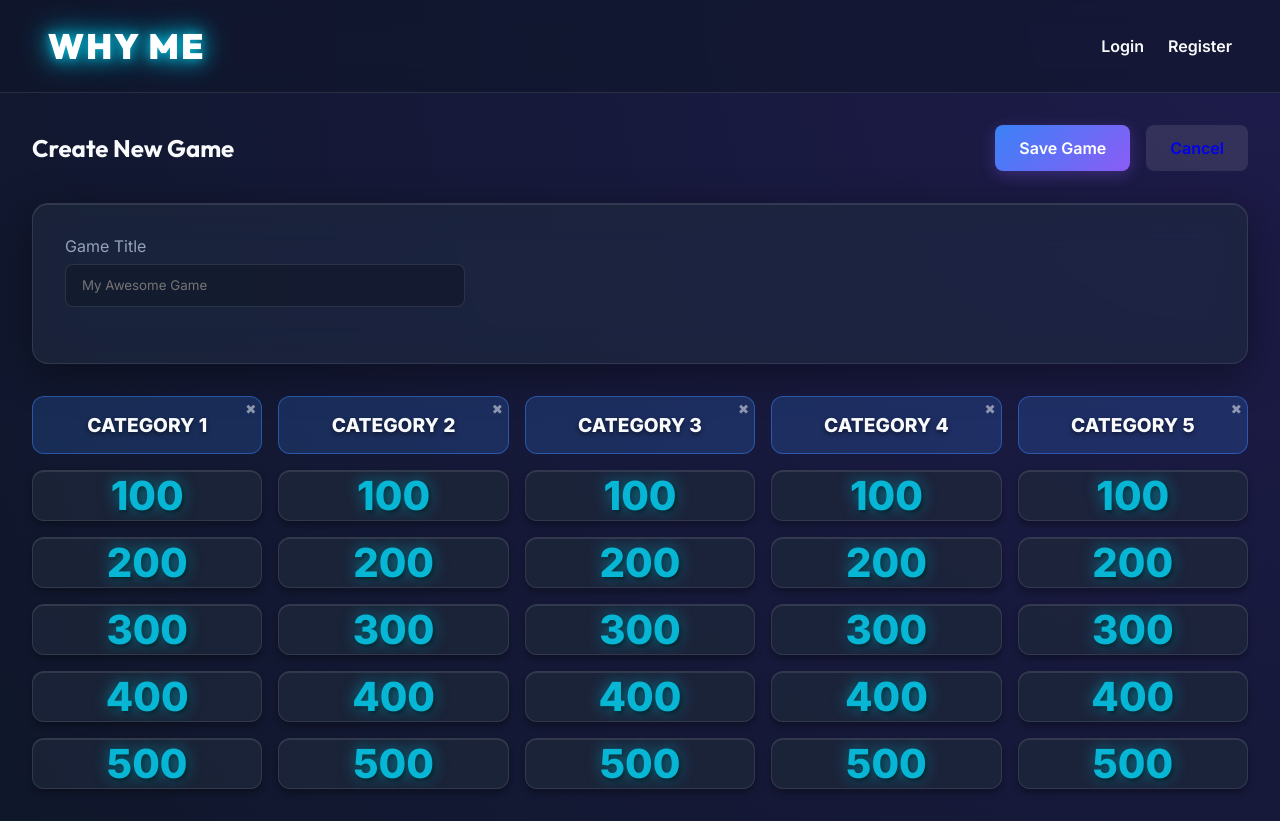
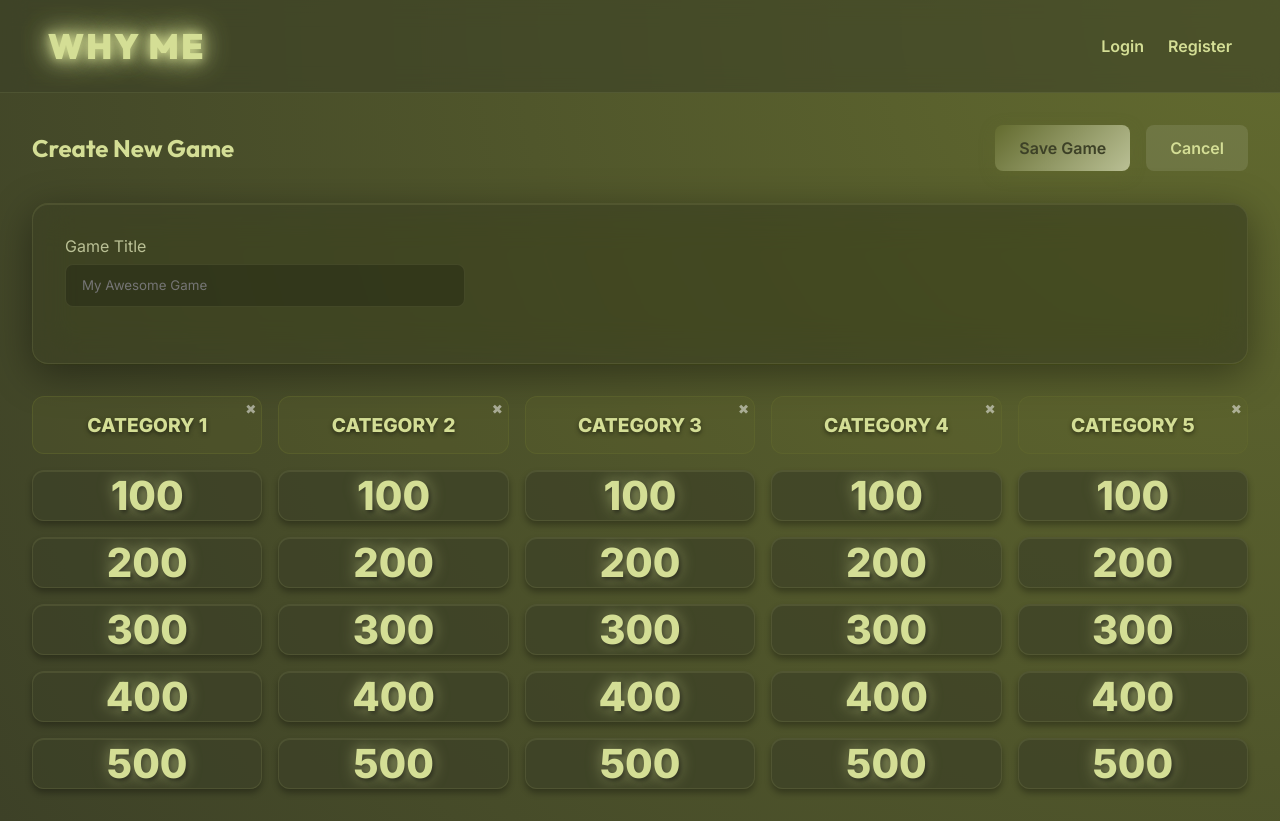
Before and after one commit to jxxfdgd/why_me, a Django app: template templates/game/create_game.html in a window 1280 px wide. Run offline with Django 3.2, Linux system fonts and the light colour scheme; the template is opened without the code that fills it, so the values that code supplies are empty.

Commit message:
colors changed ,new theme

```diff
--- a/static/css/style.css
+++ b/static/css/style.css
@@ -1,13 +1,13 @@
 :root {
-    --bg-dark: #0f172a;
-    --bg-card: rgba(30, 41, 59, 0.7);
-    --text-primary: #f8fafc;
-    --text-secondary: #94a3b8;
-    --accent-blue: #3b82f6;
-    --accent-purple: #8b5cf6;
-    --accent-pink: #ec4899;
-    --glass-border: rgba(255, 255, 255, 0.1);
-    --glass-bg: rgba(15, 23, 42, 0.6);
+    --bg-dark: #3D4127;
+    --bg-card: rgba(61, 65, 39, 0.7);
+    --text-primary: #D4DE95;
+    --text-secondary: #BAC095;
+    --accent-blue: #636B2F;
+    --accent-purple: #BAC095;
+    --accent-pink: #D4DE95;
+    --glass-border: rgba(212, 222, 149, 0.1);
+    --glass-bg: rgba(61, 65, 39, 0.6);
 }
 
 * {
@@ -18,7 +18,7 @@
 
 body {
     font-family: 'Inter', sans-serif;
-    background: radial-gradient(circle at top right, #1e1b4b, var(--bg-dark));
+    background: radial-gradient(circle at top right, #636B2F, var(--bg-dark));
     color: var(--text-primary);
     min-height: 100vh;
     display: flex;
@@ -43,8 +43,8 @@ h1, h2, h3, h4, h5, h6, .logo {
 .logo {
     font-size: 2.2rem;
     font-weight: 900;
-    color: #fff;
-    text-shadow: 0 0 10px rgba(6, 182, 212, 0.8), 0 0 20px rgba(6, 182, 212, 0.8), 0 0 30px rgba(6, 182, 212, 1);
+    color: #D4DE95;
+    text-shadow: 0 0 10px rgba(212, 222, 149, 0.8), 0 0 20px rgba(212, 222, 149, 0.8), 0 0 30px rgba(212, 222, 149, 1);
     letter-spacing: 2px;
 }
 
@@ -94,7 +94,7 @@ h1, h2, h3, h4, h5, h6, .logo {
     border: 1px solid var(--glass-border);
     border-radius: 16px;
     padding: 2rem;
-    box-shadow: 0 10px 40px rgba(0, 0, 0, 0.4), inset 0 1px 0 rgba(255,255,255,0.1);
+    box-shadow: 0 10px 40px rgba(0, 0, 0, 0.4), inset 0 1px 0 rgba(212, 222, 149, 0.1);
 }
 
 .btn {
@@ -108,17 +108,18 @@ h1, h2, h3, h4, h5, h6, .logo {
     font-size: 1rem;
     text-decoration: none;
     display: inline-block;
+    color: var(--text-primary);
 }
 
 .btn-primary {
     background: linear-gradient(135deg, var(--accent-blue), var(--accent-purple));
-    color: white;
-    box-shadow: 0 4px 15px rgba(139, 92, 246, 0.3);
+    color: var(--bg-dark);
+    box-shadow: 0 4px 15px rgba(99, 107, 47, 0.4);
 }
 
 .btn-primary:hover {
     transform: translateY(-2px);
-    box-shadow: 0 6px 20px rgba(139, 92, 246, 0.5);
+    box-shadow: 0 6px 20px rgba(99, 107, 47, 0.6);
 }
 
 .form-group {
@@ -137,14 +138,14 @@ h1, h2, h3, h4, h5, h6, .logo {
     border-radius: 8px;
     background: rgba(0,0,0,0.2);
     border: 1px solid var(--glass-border);
-    color: white;
+    color: var(--text-primary);
     font-family: inherit;
 }
 
 .form-control:focus {
     outline: none;
     border-color: var(--accent-purple);
-    box-shadow: 0 0 0 2px rgba(139, 92, 246, 0.2);
+    box-shadow: 0 0 0 2px rgba(186, 192, 149, 0.5);
 }
 
 /* Dashboard */
@@ -227,8 +250,8 @@ h1, h2, h3, h4, h5, h6, .logo {
 }
 
 .category-header {
-    background: rgba(59, 130, 246, 0.2);
-    border: 1px solid rgba(59, 130, 246, 0.5);
+    background: rgba(99, 107, 47, 0.2);
+    border: 1px solid rgba(99, 107, 47, 0.5);
     border-radius: 12px;
     display: flex;
     align-items: center;
@@ -238,6 +261,7 @@ h1, h2, h3, h4, h5, h6, .logo {
     font-size: 1.2rem;
     padding: 1rem;
     text-transform: uppercase;
+    color: var(--accent-pink);
     text-shadow: 0 2px 4px rgba(0,0,0,0.5);
 }
 
@@ -250,9 +274,9 @@ h1, h2, h3, h4, h5, h6, .logo {
     justify-content: center;
     font-size: 2.5rem;
     font-weight: 900;
-    color: #06b6d4;
-    text-shadow: 0 0 15px rgba(6, 182, 212, 0.6), 2px 2px 4px rgba(0,0,0,0.8);
-    box-shadow: inset 0 1px 0 rgba(255,255,255,0.1), 0 4px 6px rgba(0,0,0,0.3);
+    color: #D4DE95;
+    text-shadow: 0 0 15px rgba(212, 222, 149, 0.6), 2px 2px 4px rgba(0,0,0,0.8);
+    box-shadow: inset 0 1px 0 rgba(212, 222, 149, 0.1), 0 4px 6px rgba(0,0,0,0.3);
     cursor: pointer;
     transition: all 0.3s ease;
     position: relative;
@@ -264,9 +288,10 @@ h1, h2, h3, h4, h5, h6, .logo {
     position: absolute;
     top: 0; left: -100%;
     width: 50%; height: 100%;
-    background: linear-gradient(90deg, transparent, rgba(255,255,255,0.1), transparent);
+    background: linear-gradient(90deg, transparent, rgba(212, 222, 149, 0.4), transparent);
     transform: skewX(-20deg);
     transition: 0.5s;
+    pointer-events: none;
 }
 
 .question-tile:hover:not(.played)::before {
--- a/templates/base.html
+++ b/templates/base.html
@@ -10,11 +10,9 @@
 </head>
 <body>
     <nav class="navbar">
-        <div class="logo">WHY ME</div>
+        <a href="{% url 'home' %}" class="logo" style="text-decoration: none;">WHY ME</a>
         <div class="nav-links">
             {% if user.is_authenticated %}
-                <span class="user-badge">Hello, {{ user.username }}</span>
-                <a href="{% url 'home' %}" class="nav-link">Dashboard</a>
                 <form action="{% url 'logout' %}" method="post" style="display: inline;">
                     {% csrf_token %}
                     <button type="submit" class="nav-link btn-logout">Logout</button>
--- a/templates/game/dashboard.html
+++ b/templates/game/dashboard.html
@@ -38,9 +38,9 @@
                 border-radius: 12px;
             }
             .cat-label.selected {
-                border-color: #06b6d4;
-                box-shadow: 0 0 20px rgba(6, 182, 212, 0.6), inset 0 0 10px rgba(6, 182, 212, 0.2);
-                background: rgba(6, 182, 212, 0.1);
+                border-color: var(--accent-pink);
+                box-shadow: 0 0 20px rgba(212, 222, 149, 0.6), inset 0 0 10px rgba(212, 222, 149, 0.2);
+                background: rgba(212, 222, 149, 0.1);
             }
             .cat-label input[type="checkbox"] {
                 display: none;
```
Also changed, not shown: other parts of static/css/style.css (+31 -9 lines), templates/game/play_game.html (+7 -8 lines).
